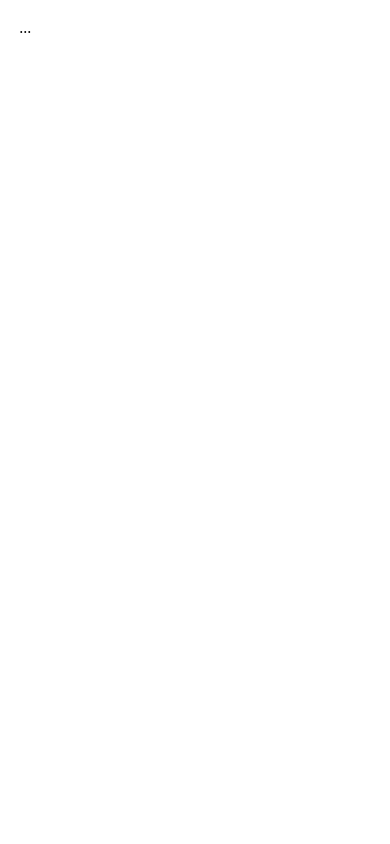
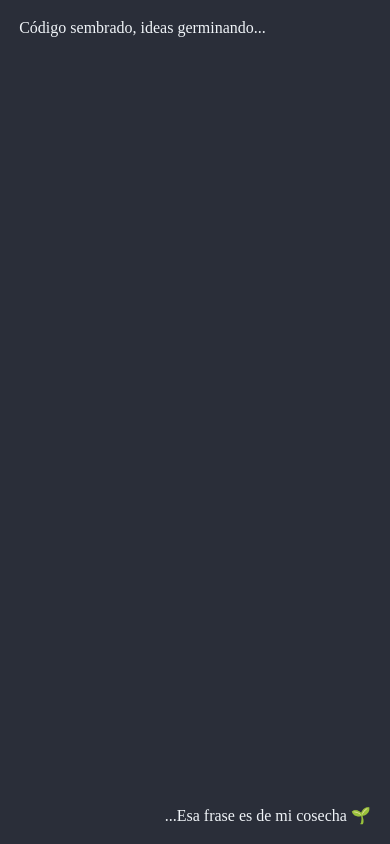
Before and after one commit to carlosandresalzate/carlosandresalzate.github.io, a plain HTML site: page index.html in a window 390 px wide. Drawn offline with Linux system fonts and the light colour scheme.

Commit message:
update (lab): primeros trazos en html - algo de estilo - algunas meta etiquetas - frase inicial para la construccion

```diff
--- a/index.html
+++ b/index.html
@@ -3,11 +3,18 @@
   <head>
     <meta charset="UTF-8" />
     <meta name="viewport" content="width=device-width, initial-scale=1.0" />
+    <meta name="theme-color" content="#2a2e39" />
+    <meta name="msapplication-navbutton-color" content="#2a2e39" />
+    <meta
+      name="apple-mobile-web-app-status-bar-style"
+      content="black-translucent"
+    />
     <link rel="shortcut icon" href="favicon.ico" type="image/x-icon" />
     <title>Bitácora</title>
     <link rel="stylesheet" href="style.css" />
   </head>
-  <body>
-    <p>...</p>
+  <body class="theme-dark">
+    <p>Código sembrado, ideas germinando...</p>
+    <p>...Esa frase es de mi cosecha 🌱</p>
   </body>
 </html>
```
